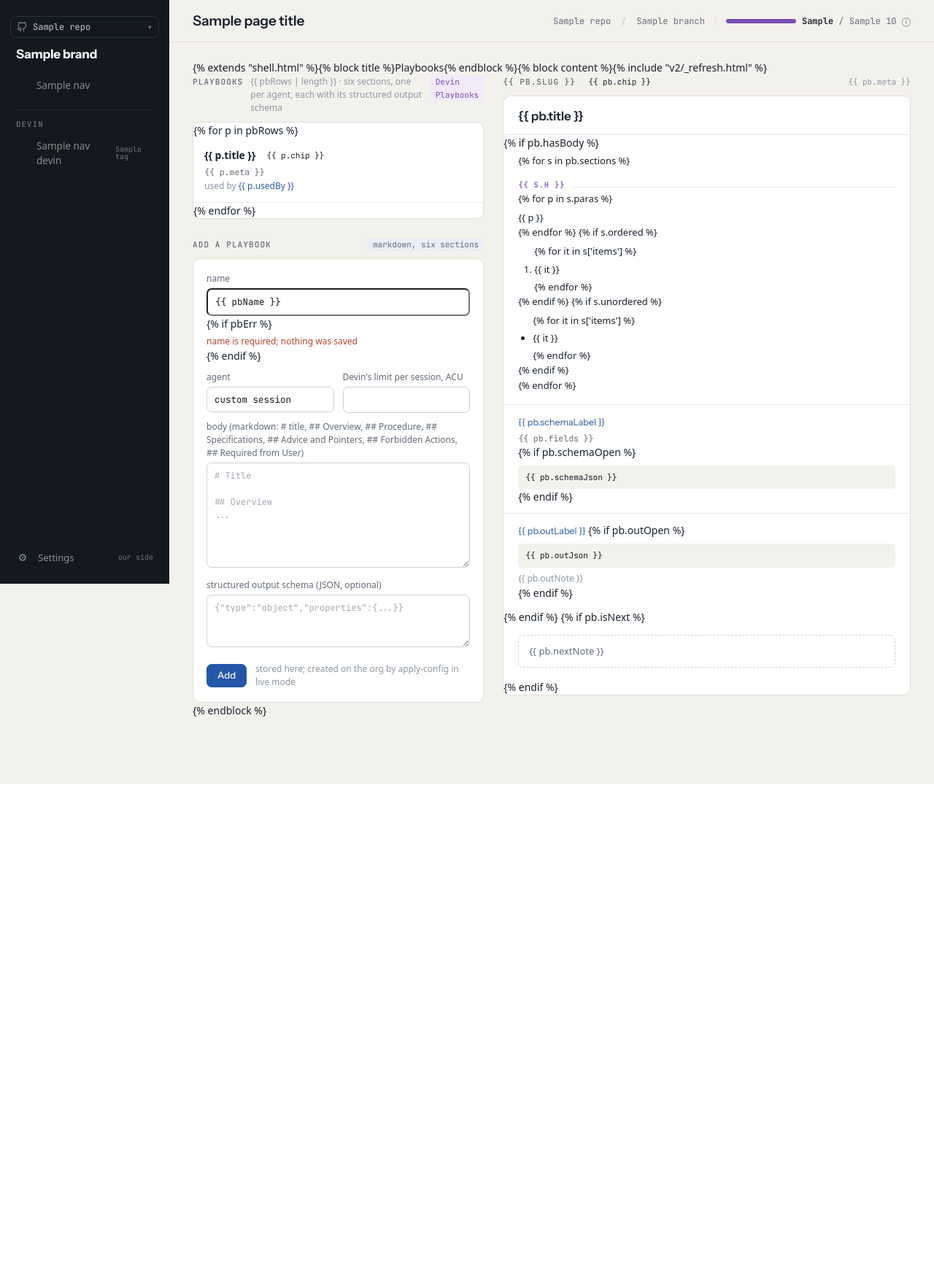
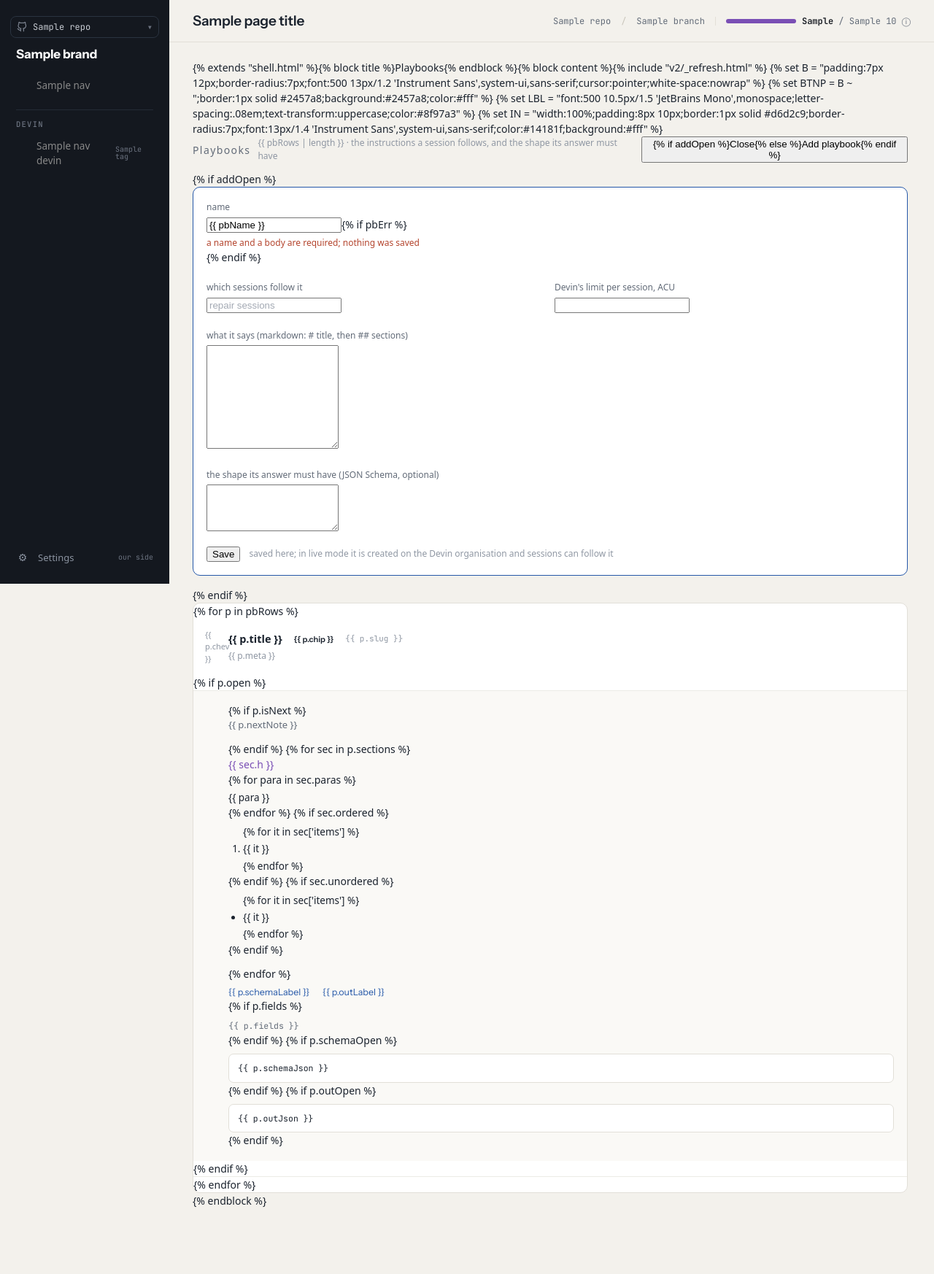
Before and after one commit to charliebachg/swe-loop, a FastAPI app: template templates/v2/playbooks.html in a window 1280 px wide. Shown: the whole page at 73% size. Before the commit the page ends 1074 px from the top, so only its background shows below. Run offline with FastAPI, Linux system fonts and the light colour scheme; the template is opened without the code that fills it: most values are stand-ins (such as "Sample title", 1, 10 or a date in 2020); parts of the project's set-up code (start-up, migrations or seed data) failed here and were passed over.

Commit message:
Playbooks read like Automations, and the procedure renders properly
One column, an Add button that opens the form, and rows that expand on a
chevron the way an automation does. The section renderer was dropping the
wrapped lines of numbered steps into loose paragraphs above the list;
an indented line now continues the step it belongs to.

```diff
--- a/templates/v2/playbooks.html
+++ b/templates/v2/playbooks.html
@@ -1,71 +1,58 @@
 {% extends "shell.html" %}{% block title %}Playbooks{% endblock %}{% block content %}{% include "v2/_refresh.html" %}
-        <div style="display:grid;grid-template-columns:1fr 1.4fr;gap:26px;align-items:start">
-          <section style="min-width:0">
-            <div style="display:flex;align-items:baseline;gap:10px;margin:0 0 10px">
-              <span style="font:500 11px/1.4 'JetBrains Mono',monospace;letter-spacing:.1em;text-transform:uppercase;color:#626b78">Playbooks</span><span style="font-size:12px;color:#8f97a3">{{ pbRows | length }} · six sections, one per agent, each with its structured output schema</span>
-              <span style="margin-left:auto;font:11px/18px 'JetBrains Mono',monospace;padding:0 7px;border-radius:4px;background:#f1eafa;color:#7a4fb5">Devin Playbooks</span>
+{% set B = "padding:7px 12px;border-radius:7px;font:500 13px/1.2 'Instrument Sans',system-ui,sans-serif;cursor:pointer;white-space:nowrap" %}
+{% set BTNP = B ~ ";border:1px solid #2457a8;background:#2457a8;color:#fff" %}
+{% set LBL = "font:500 10.5px/1.5 'JetBrains Mono',monospace;letter-spacing:.08em;text-transform:uppercase;color:#8f97a3" %}
+{% set IN = "width:100%;padding:8px 10px;border:1px solid #d6d2c9;border-radius:7px;font:13px/1.4 'Instrument Sans',system-ui,sans-serif;color:#14181f;background:#fff" %}
+        <div style="max-width:980px">
+          <div style="display:flex;align-items:center;gap:10px;margin:0 0 12px">
+            <span style="{{ LBL }};letter-spacing:.1em;color:#626b78">Playbooks</span>
+            <span style="font-size:12px;color:#8f97a3">{{ pbRows | length }} · the instructions a session follows, and the shape its answer must have</span>
+            <button hx-get="{{ addUrl }}" hx-target="#page" hx-swap="innerHTML" hx-push-url="true" style="margin-left:auto;{{ BTNP }}" data-hover="background:#1d4a90">{% if addOpen %}Close{% else %}Add playbook{% endif %}</button>
+          </div>
+          {% if addOpen %}
+          <form hx-post="/devin/playbooks" hx-target="#page" hx-swap="innerHTML" style="background:#fff;border:1px solid #2457a8;border-radius:10px;padding:8px 18px 18px;margin-bottom:16px">
+            <div style="display:grid;grid-template-columns:1fr 1fr;gap:12px">
+              <div style="grid-column:1 / -1"><label style="display:block;font-size:12px;color:#626b78;margin:10px 0 4px">name</label><input name="name" value="{{ pbName }}" placeholder="e.g. check the app still runs" style="{{ IN }};border-color:{{ pbNameBorder }};box-shadow:{{ pbNameShadow }}">{% if pbErr %}<div style="font-size:12px;color:#b4452e;margin-top:5px">a name and a body are required; nothing was saved</div>{% endif %}</div>
+              <div><label style="display:block;font-size:12px;color:#626b78;margin:10px 0 4px">which sessions follow it</label><input name="agent" placeholder="repair sessions" style="{{ IN }}"></div>
+              <div><label style="display:block;font-size:12px;color:#626b78;margin:10px 0 4px">Devin's limit per session, ACU</label><input name="max_acu" type="number" value="{{ cap }}" style="{{ IN }}"></div>
+              <div style="grid-column:1 / -1"><label style="display:block;font-size:12px;color:#626b78;margin:10px 0 4px">what it says (markdown: # title, then ## sections)</label><textarea name="body" rows="7" style="{{ IN }};font:12.5px/1.55 'JetBrains Mono',monospace"></textarea></div>
+              <div style="grid-column:1 / -1"><label style="display:block;font-size:12px;color:#626b78;margin:10px 0 4px">the shape its answer must have (JSON Schema, optional)</label><textarea name="schema" rows="3" style="{{ IN }};font:12.5px/1.55 'JetBrains Mono',monospace"></textarea></div>
             </div>
-            <div style="background:#fff;border:1px solid #e2dfd8;border-radius:10px;overflow:hidden">
-              {% for p in pbRows %}
-                <div hx-get="{{ p.select }}" hx-target="#page" hx-swap="innerHTML" hx-push-url="true" style="padding:13px 16px 13px 15px;border-bottom:1px solid #ecebe6;cursor:pointer;background:{{ p.bg }};box-shadow:{{ p.shadow }}" data-hover="background:#faf9f6">
-                  <div style="display:flex;align-items:center;gap:8px;flex-wrap:wrap;opacity:{{ p.opacity }}"><span style="font-weight:600;font-size:14px;text-wrap:pretty;letter-spacing:-.005em">{{ p.title }}</span><span style="font:11px/18px 'JetBrains Mono',monospace;padding:0 7px;border-radius:4px;background:{{ p.chipBg }};color:{{ p.chipFg }}">{{ p.chip }}</span></div>
-                  <div style="font:11.5px/1.5 'JetBrains Mono',monospace;color:#626b78;margin-top:4px;text-wrap:pretty">{{ p.meta }}</div>
-                  <div style="font-size:12px;color:#8f97a3;margin-top:2px">used by <a href="{{ p.usedGo }}">{{ p.usedBy }}</a></div>
+            <div style="display:flex;align-items:center;gap:12px;margin-top:16px"><button type="submit" style="{{ BTNP }}" data-hover="background:#1d4a90">Save</button><span style="font-size:12px;color:#8f97a3">saved here; in live mode it is created on the Devin organisation and sessions can follow it</span></div>
+          </form>
+          {% endif %}
+          <div style="background:#fff;border:1px solid #e2dfd8;border-radius:10px;overflow:hidden">
+            {% for p in pbRows %}
+            <div id="{{ p.id }}" style="border-bottom:1px solid #ecebe6">
+              <div hx-get="{{ p.toggle }}" hx-target="#page" hx-swap="innerHTML" hx-push-url="true" style="display:grid;grid-template-columns:18px 1fr;gap:14px;padding:14px 16px;align-items:center;cursor:pointer;background:{{ p.bg }}" data-hover="background:#faf9f6">
+                <span style="color:#8f97a3;font-size:11px">{{ p.chev }}</span>
+                <div style="min-width:0;opacity:{{ p.opacity }}">
+                  <div style="display:flex;align-items:center;gap:8px;flex-wrap:wrap"><span style="font-weight:600;font-size:14.5px">{{ p.title }}</span><span style="display:inline-block;padding:0 8px;border-radius:10px;font:600 11px/18px 'Instrument Sans',system-ui,sans-serif;background:{{ p.chipBg }};color:{{ p.chipFg }}">{{ p.chip }}</span><span style="font:11px/1.4 'JetBrains Mono',monospace;color:#8f97a3">{{ p.slug }}</span></div>
+                  <div style="font-size:12px;color:#8f97a3;margin-top:4px">{{ p.meta }}</div>
                 </div>
-              {% endfor %}
-            </div>
-            <div style="display:flex;align-items:baseline;gap:10px;margin:26px 0 10px">
-              <span style="font:500 11px/1.4 'JetBrains Mono',monospace;letter-spacing:.1em;text-transform:uppercase;color:#626b78">Add a playbook</span>
-              <span style="margin-left:auto;font:11px/18px 'JetBrains Mono',monospace;padding:0 7px;border-radius:4px;background:#eaeef4;color:#5b6f8a">markdown, six sections</span>
-            </div>
-            <form hx-post="/devin/playbooks" hx-target="#page" hx-swap="innerHTML" style="background:#fff;border:1px solid #e2dfd8;border-radius:10px;padding:8px 18px 18px">
-              <label style="display:block;font-size:12px;color:#626b78;margin:10px 0 4px">name</label>
-              <input name="name" value="{{ pbName }}" placeholder="e.g. qa-in-the-running-app" style="width:100%;padding:8px 10px;border-radius:7px;font:12.5px/1.4 'JetBrains Mono',monospace;color:#14181f;background:#fff;border:1px solid {{ pbNameBorder }};box-shadow:{{ pbNameShadow }}">
-              {% if pbErr %}<div style="font-size:12px;color:#b4452e;margin-top:5px">name is required; nothing was saved</div>{% endif %}
-              <div style="display:grid;grid-template-columns:1fr 1fr;gap:12px">
-                <div><label style="display:block;font-size:12px;color:#626b78;margin:10px 0 4px">agent</label><input name="agent" value="custom session" style="width:100%;padding:8px 10px;border:1px solid #d6d2c9;border-radius:7px;font:12.5px/1.4 'JetBrains Mono',monospace;color:#14181f;background:#fff"></div>
-                <div><label style="display:block;font-size:12px;color:#626b78;margin:10px 0 4px">Devin's limit per session, ACU</label><input name="max_acu" type="number" value="{{ cap }}" style="width:100%;padding:8px 10px;border:1px solid #d6d2c9;border-radius:7px;font:13px/1.4 'Instrument Sans',system-ui,sans-serif;color:#14181f;background:#fff"></div>
               </div>
-              <label style="display:block;font-size:12px;color:#626b78;margin:10px 0 4px;text-wrap:pretty">body (markdown: # title, ## Overview, ## Procedure, ## Specifications, ## Advice and Pointers, ## Forbidden Actions, ## Required from User)</label>
-              <textarea name="body" rows="7" placeholder="# Title&#10;&#10;## Overview&#10;..." style="width:100%;padding:8px 10px;border:1px solid #d6d2c9;border-radius:7px;font:12px/1.5 'JetBrains Mono',monospace;color:#14181f;background:#fff;resize:vertical"></textarea>
-              <label style="display:block;font-size:12px;color:#626b78;margin:10px 0 4px">structured output schema (JSON, optional)</label>
-              <textarea name="schema" rows="3" placeholder='{"type":"object","properties":{...}}' style="width:100%;padding:8px 10px;border:1px solid #d6d2c9;border-radius:7px;font:12px/1.5 'JetBrains Mono',monospace;color:#14181f;background:#fff;resize:vertical"></textarea>
-              <div style="display:flex;align-items:center;gap:12px;margin-top:16px"><button type="submit" style="padding:7px 14px;border-radius:7px;border:1px solid #2457a8;background:#2457a8;color:#fff;font:500 13px/1.2 'Instrument Sans',system-ui,sans-serif;cursor:pointer;white-space:nowrap" data-hover="background:#1d4a90">Add</button><span style="font-size:12px;color:#8f97a3;text-wrap:pretty">stored here; created on the org by apply-config in live mode</span></div>
-            </form>
-          </section>
-          <section style="min-width:0">
-            <div style="display:flex;align-items:baseline;gap:10px;margin:0 0 10px">
-              <span style="font:500 11px/1.4 'JetBrains Mono',monospace;letter-spacing:.1em;text-transform:uppercase;color:#626b78">{{ pb.slug }}</span>
-              <span style="font:11px/18px 'JetBrains Mono',monospace;padding:0 7px;border-radius:4px;background:{{ pb.chipBg }};color:{{ pb.chipFg }}">{{ pb.chip }}</span>
-              <span style="margin-left:auto;font:11px/1.4 'JetBrains Mono',monospace;color:#8f97a3">{{ pb.meta }}</span>
-            </div>
-            <div style="background:#fff;border:1px solid #e2dfd8;border-radius:10px;overflow:hidden">
-              <div style="padding:16px 20px 14px;border-bottom:1px solid #ecebe6"><div style="font:600 17px/1.3 'Instrument Sans',system-ui,sans-serif;letter-spacing:-.01em;text-wrap:pretty">{{ pb.title }}</div></div>
-              {% if pb.hasBody %}
-                <div style="padding:4px 20px 16px;font-size:13px;line-height:1.55">
-                  {% for s in pb.sections %}
-                    <div style="margin-top:16px">
-                      <div style="display:flex;align-items:baseline;gap:10px"><span style="font:500 10.5px/1.5 'JetBrains Mono',monospace;letter-spacing:.08em;text-transform:uppercase;color:#7a4fb5">{{ s.h }}</span><span style="flex:1;border-top:1px solid #ecebe6"></span></div>
-                      {% for p in s.paras %}<p style="margin:6px 0 0;text-wrap:pretty">{{ p }}</p>{% endfor %}
-                      {% if s.ordered %}<ol style="margin:6px 0 0;padding-left:22px;display:flex;flex-direction:column;gap:4px">{% for it in s['items'] %}<li style="text-wrap:pretty">{{ it }}</li>{% endfor %}</ol>{% endif %}
-                      {% if s.unordered %}<ul style="margin:6px 0 0;padding-left:20px;display:flex;flex-direction:column;gap:4px">{% for it in s['items'] %}<li style="text-wrap:pretty">{{ it }}</li>{% endfor %}</ul>{% endif %}
-                    </div>
-                  {% endfor %}
+              {% if p.open %}
+              <div style="border-top:1px solid #ecebe6;padding:16px 18px 18px 48px;background:#faf9f6">
+                {% if p.isNext %}<p style="font-size:13px;color:#626b78;margin:0 0 12px;max-width:74ch;text-wrap:pretty">{{ p.nextNote }}</p>{% endif %}
+                {% for sec in p.sections %}
+                <div style="margin-bottom:12px">
+                  <div style="{{ LBL }};color:#7a4fb5">{{ sec.h }}</div>
+                  {% for para in sec.paras %}<p style="font-size:13.5px;margin:4px 0 0;max-width:78ch;text-wrap:pretty">{{ para }}</p>{% endfor %}
+                  {% if sec.ordered %}<ol style="font-size:13.5px;margin:6px 0 0;padding-left:20px;max-width:78ch">{% for it in sec['items'] %}<li style="margin:3px 0;text-wrap:pretty">{{ it }}</li>{% endfor %}</ol>{% endif %}
+                  {% if sec.unordered %}<ul style="font-size:13.5px;margin:6px 0 0;padding-left:20px;max-width:78ch">{% for it in sec['items'] %}<li style="margin:3px 0;text-wrap:pretty">{{ it }}</li>{% endfor %}</ul>{% endif %}
                 </div>
-                <div style="border-top:1px solid #ecebe6;padding:12px 20px">
-                  <button hx-get="{{ pb.toggleSchema }}" hx-target="#page" hx-swap="innerHTML" hx-push-url="true" style="border:0;background:none;padding:0;color:#2457a8;font:12.5px/1.4 'Instrument Sans',system-ui,sans-serif;cursor:pointer">{{ pb.schemaLabel }}</button>
-                  <div style="font:11.5px/1.5 'JetBrains Mono',monospace;color:#626b78;margin-top:4px;text-wrap:pretty">{{ pb.fields }}</div>
-                  {% if pb.schemaOpen %}<pre style="background:#f3f1ec;padding:8px 10px;font:11px/1.5 'JetBrains Mono',monospace;overflow:auto;border-radius:5px;margin:8px 0 0;white-space:pre-wrap;color:#14181f;max-height:420px">{{ pb.schemaJson }}</pre>{% endif %}
+                {% endfor %}
+                <div style="display:flex;gap:18px;flex-wrap:wrap;margin-top:6px">
+                  <button hx-get="{{ p.toggleSchema }}" hx-target="#page" hx-swap="innerHTML" hx-push-url="true" style="border:0;background:none;padding:0;color:#2457a8;font:12.5px/1.4 'Instrument Sans',system-ui,sans-serif;cursor:pointer">{{ p.schemaLabel }}</button>
+                  <button hx-get="{{ p.toggleOut }}" hx-target="#page" hx-swap="innerHTML" hx-push-url="true" style="border:0;background:none;padding:0;color:#2457a8;font:12.5px/1.4 'Instrument Sans',system-ui,sans-serif;cursor:pointer">{{ p.outLabel }}</button>
                 </div>
-                <div style="border-top:1px solid #ecebe6;padding:12px 20px">
-                  <button hx-get="{{ pb.toggleOut }}" hx-target="#page" hx-swap="innerHTML" hx-push-url="true" style="border:0;background:none;padding:0;color:#2457a8;font:12.5px/1.4 'Instrument Sans',system-ui,sans-serif;cursor:pointer">{{ pb.outLabel }}</button>
-                  {% if pb.outOpen %}<pre style="background:#f3f1ec;padding:8px 10px;font:11px/1.5 'JetBrains Mono',monospace;overflow:auto;border-radius:5px;margin:8px 0 0;white-space:pre-wrap;color:#14181f;max-height:420px">{{ pb.outJson }}</pre><div style="font-size:12px;color:#8f97a3;margin-top:6px">{{ pb.outNote }}</div>{% endif %}
-                </div>
-              {% endif %}
-              {% if pb.isNext %}
-                <div style="padding:14px 20px 16px;font-size:13px;color:#626b78;text-wrap:pretty"><div style="border:1px dashed #d6d2c9;border-radius:7px;padding:12px 14px">{{ pb.nextNote }}</div></div>
+                {% if p.fields %}<div style="font:11.5px/1.6 'JetBrains Mono',monospace;color:#626b78;margin-top:8px">{{ p.fields }}</div>{% endif %}
+                {% if p.schemaOpen %}<pre style="background:#fff;border:1px solid #e2dfd8;border-radius:7px;padding:10px 12px;margin:8px 0 0;font:11.5px/1.5 'JetBrains Mono',monospace;overflow-x:auto">{{ p.schemaJson }}</pre>{% endif %}
+                {% if p.outOpen %}<pre style="background:#fff;border:1px solid #e2dfd8;border-radius:7px;padding:10px 12px;margin:8px 0 0;font:11.5px/1.5 'JetBrains Mono',monospace;overflow-x:auto">{{ p.outJson }}</pre>{% endif %}
+              </div>
               {% endif %}
             </div>
-          </section>
+            {% endfor %}
+          </div>
         </div>
       {% endblock %}
```
Also changed, not shown: swe_loop/v2.py (+74 -88 lines), templates/v2/sessions.html (+5 -5 lines), tests/test_lists.py (+5 -3 lines).
